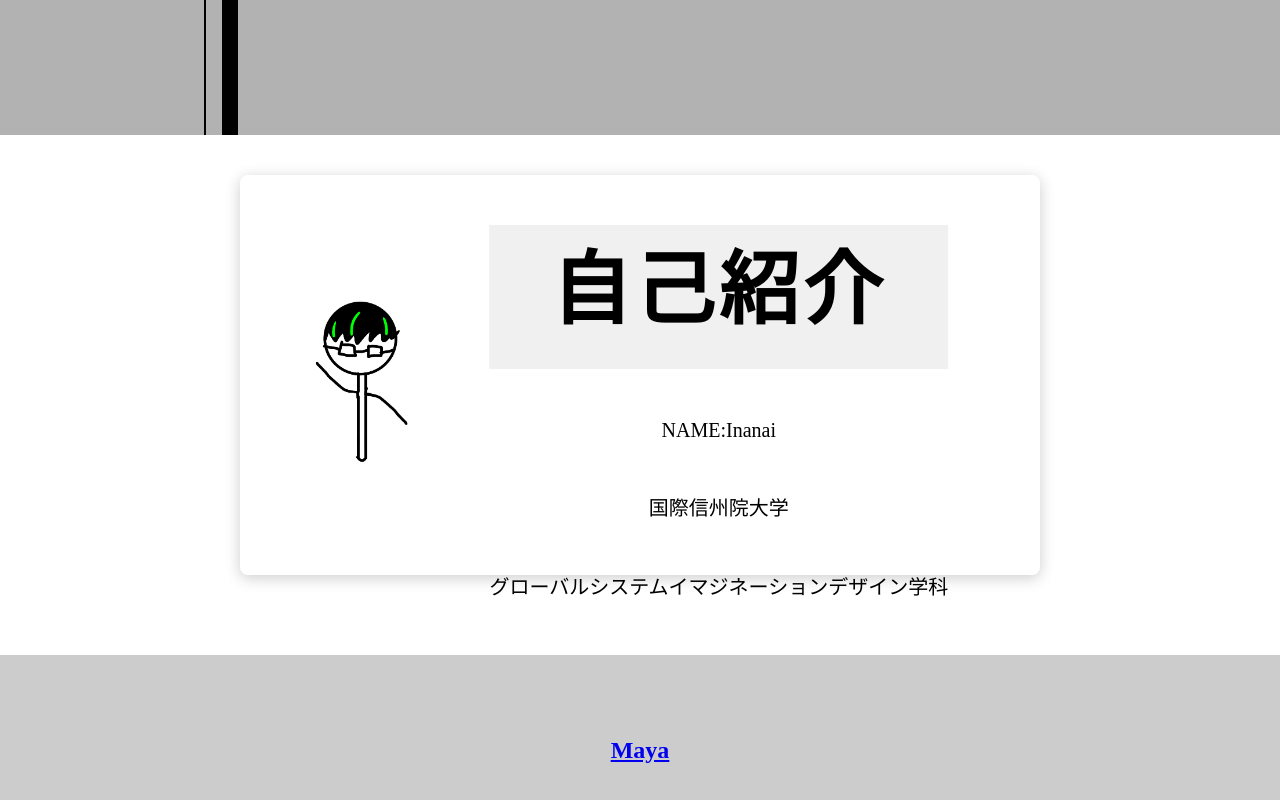
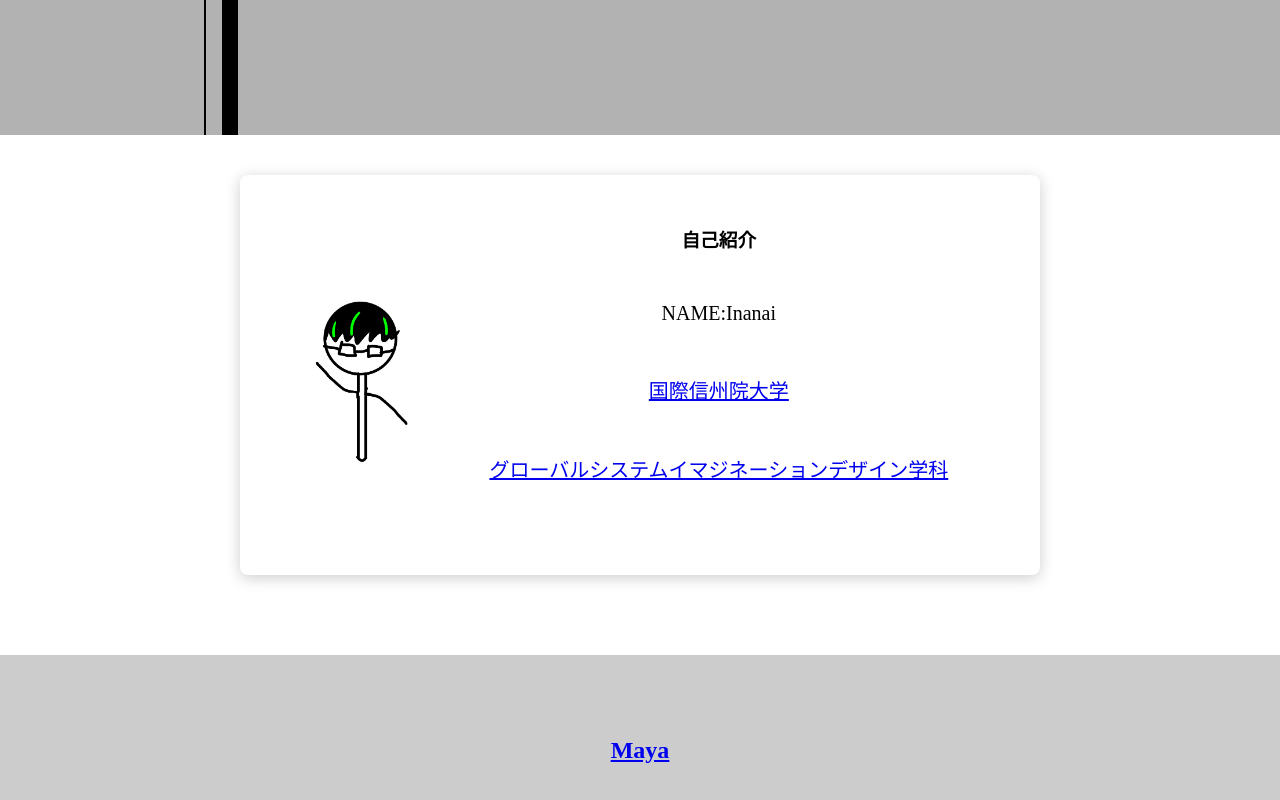
Before and after one commit to sum256/portfolio, a plain HTML site: page index.html in a window 1280 px wide. Shown: the part 665-1465 px from the top of the page. Drawn offline with Linux system fonts and the light colour scheme.

Commit message:
国際信州院大学の編集う

```diff
--- a/index.html
+++ b/index.html
@@ -33,8 +33,8 @@
                 <img src="icon.png" alt="icon">
                 <div><h3>自己紹介</h3>
                     <p>NAME:Inanai</p>
-                    <p>国際信州院大学</p>
-                    <p>グローバルシステムイマジネーションデザイン学科</p>
+                    <a href="https://kokushin-u.jp/"><p>国際信州院大学</p></a>
+                    <a href="https://kokushin-u.jp/cources/"><p>グローバルシステムイマジネーションデザイン学科</p></a>
                 </div>
             </div>
         </div>
@@ -58,7 +58,7 @@
         </div>
     </section>
     <footer>
-        <h3>Thank You For Watching!!!</h3>
+        <h3 class="hei">Thank You For Watching!!!</h3>
     </footer>
 </body>
 </html>
--- a/style.css
+++ b/style.css
@@ -166,7 +166,7 @@
   border-top: 2px dashed #000; /* 画像を実線で囲む */
   padding-top: 10px; /* 説明文の上部に余白を設定 */
 }
-h3{
+.hei{
   display: flex;
   justify-content: center;
   padding: 0 0 6% 0;
```
